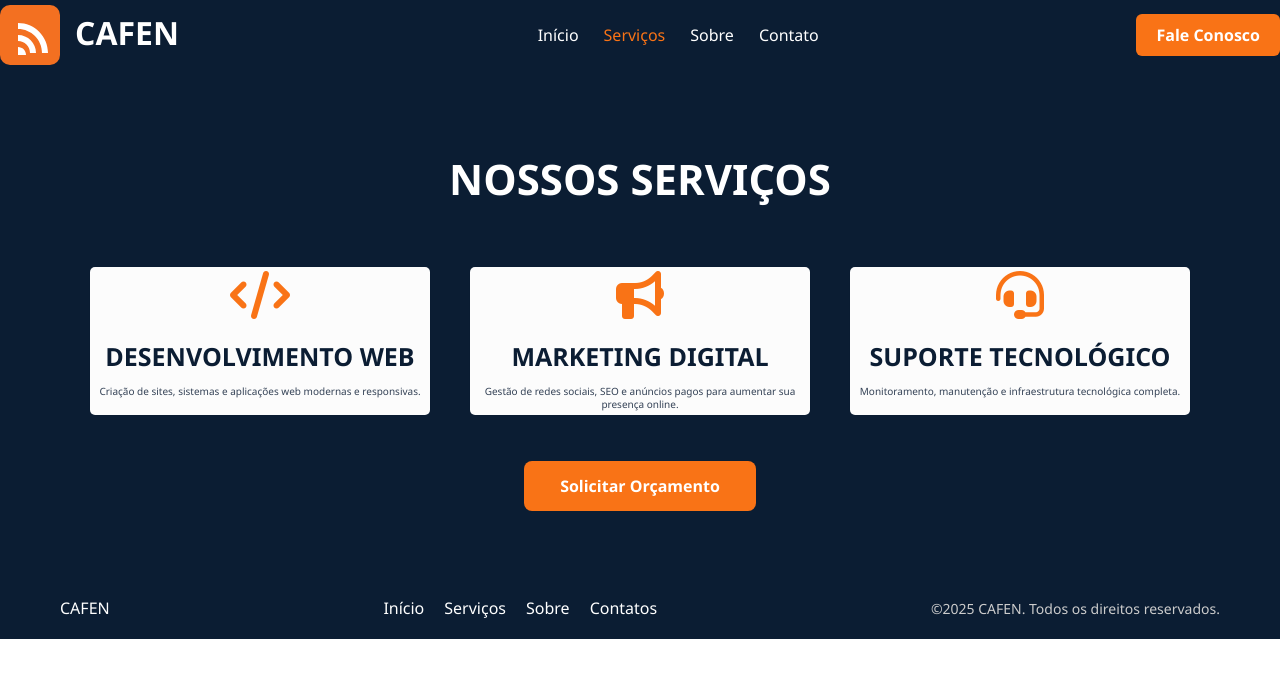
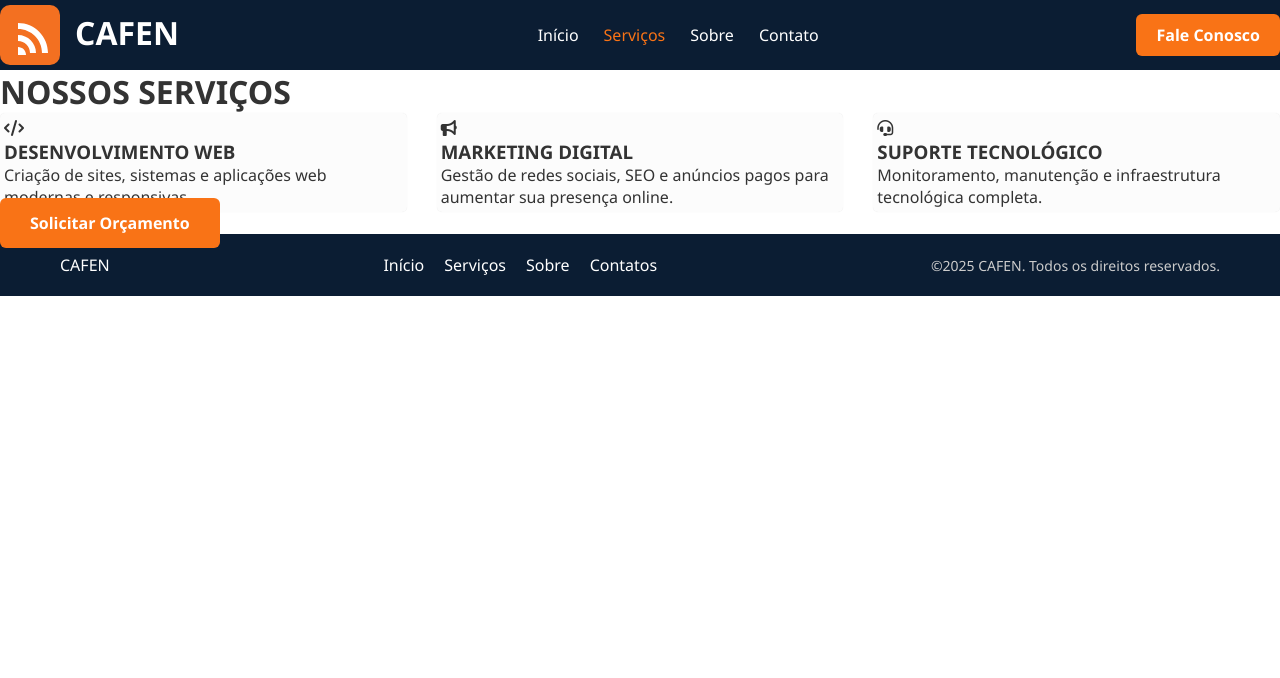
Before and after one commit to adalberto-martins/projeto-cafen, a plain HTML site: page servicos.html in a window 1280 px wide. Drawn offline with Linux system fonts and the light colour scheme.

Commit message:
Update style.css

```diff
--- a/estilos/style.css
+++ b/estilos/style.css
@@ -113,14 +113,14 @@ nav ul li a:hover {
     background: #2563eb;
 }
 
-.servicos {
+#servicos {
     font-size: 38px;
     padding: 60px 20px;
     background: var(--texto-principal);
     text-align: center;
 }
 
-.servicos h2 {
+#servicos h2 {
     font-weight: bold;
     margin-bottom: 32px;
     color: var(--fundo-principal);
@@ -135,18 +135,18 @@ nav ul li a:hover {
     margin: auto;
 }
 
-.servicos {
+#servicos {
     padding: 20px;
 }
 
-.servicos h3 {
+#servicos h3 {
     font-size: 40px;
     font-weight: bolder;
     color: var(--fundo-principal);
     margin-bottom: 10px;
 }
 
-.servicos p {
+#servicos p {
     color: #555;
 }
 
@@ -165,7 +165,7 @@ div.grid-servicos div:hover {
     transform: scale(1.1);
 }
 
-.sobre {
+#sobre {
     background: #1e3a5f;
     color: var(--texto-principal);
     display: grid;
@@ -175,21 +175,21 @@ div.grid-servicos div:hover {
     padding: 60px 20px;
 }
 
-.sobre img {
+#sobre img {
     width: 100%;
     border-radius: 8px;
 }
 
-.sobre img:hover {
+#sobre img:hover {
     transform: scale(1.1);
 }
 
-.sobre-texto h2 {
+#sobre-texto h2 {
     font-size: 32px;
     margin-bottom: 20px;
 }
 
-.sobre-texto p{
+#sobre-texto p{
     font-size: 18px;
     line-height: 1.5;
 }
@@ -220,80 +220,7 @@ footer p {
     margin-top: 10p
 }
 
-/* ===== PÁGINA DE SERVIÇOS (com Font Awesome) ===== */
-.pagina-servicos {
-    background: #0b1d33;
-    color: #fff;
-    text-align: center;
-    padding: 80px 20px;
-}
 
-.pagina-servicos h1 {
-    font-size: 42px;
-    font-weight: bold;
-    margin-bottom: 60px;
-}
-
-.pagina-servicos .grid-servicos {
-    display: grid;
-    grid-template-columns: repeat(3, 1fr);
-    gap: 40px;
-    max-width: 1100px;
-    margin: 0 auto;
-}
-
-.card-servico {
-    background: #fff;
-    color: #0b1d33;
-    border-radius: 12px;
-    padding: 50px 30px;
-    text-align: center;
-    box-shadow: 0 8px 20px rgba(0,0,0,0.12);
-    transition: transform 0.3s ease, box-shadow 0.3s ease;
-}
-
-.card-servico:hover {
-    transform: translateY(-8px);
-    box-shadow: 0 12px 24px rgba(0,0,0,0.15);
-}
-
-.card-servico i {
-    font-size: 48px;
-    color: #f97316;
-    margin-bottom: 20px;
-}
-
-.card-servico h3 {
-    font-size: 25px;
-    font-weight: 900;
-    margin-bottom: 12px;
-    color: #0b1d33;
-}
-
-.card-servico p {
-    font-size: 10px;
-    line-height: 1.3;
-    color: #334155;
-}
-
-.botao-centro {
-    margin-top: 60px;
-}
-
-.botao-centro .bth-hero {
-    background: #f97316;
-    color: #fff;
-    font-weight: bold;
-    font-size: 16px;
-    padding: 14px 36px;
-    border-radius: 8px;
-    text-decoration: none;
-    transition: 0.3s;
-}
-
-.botao-centro .bth-hero:hover {
-    background: #2563eb;
-}
 
 /* Link ativo no menu */
 nav a.ativo {
```
